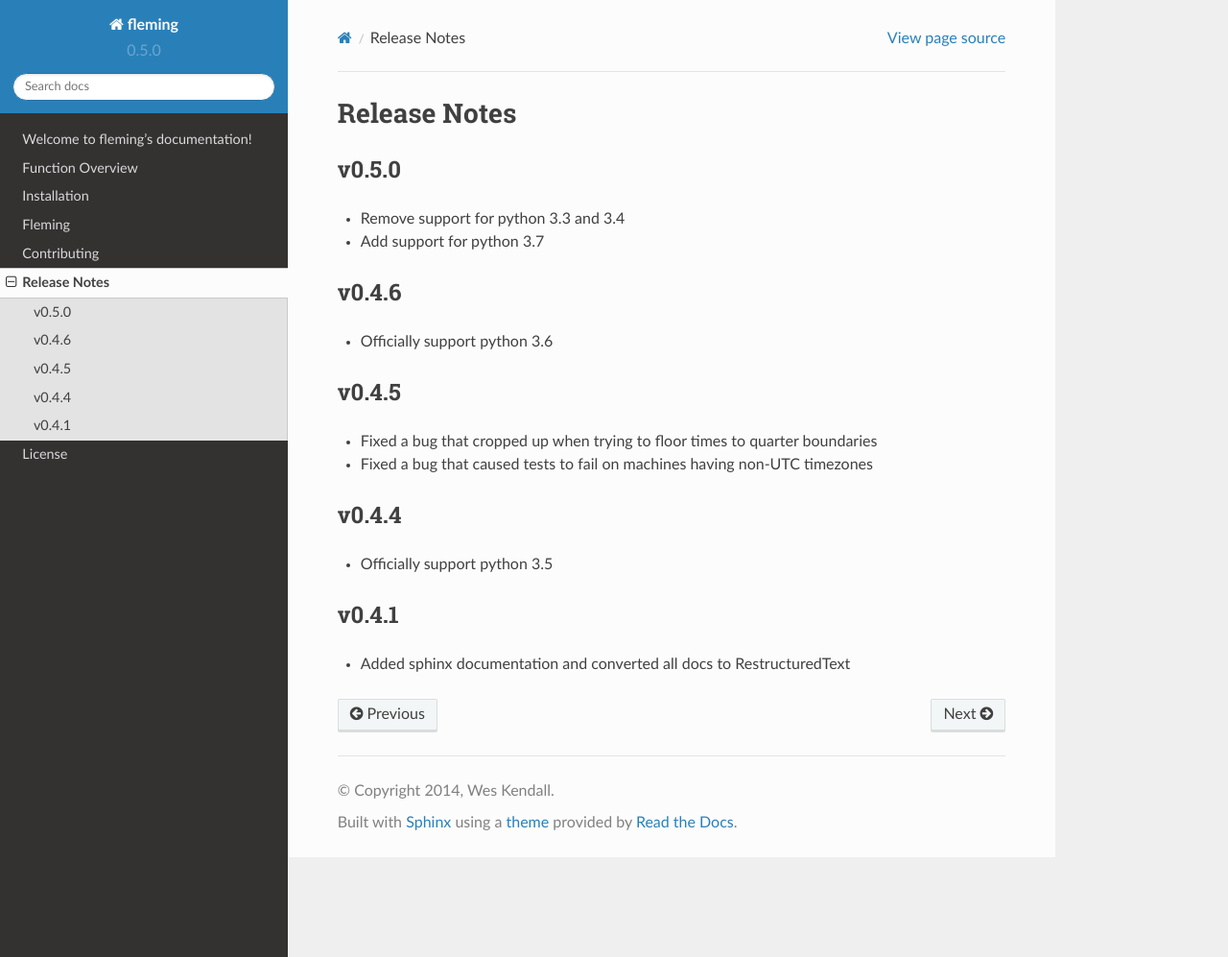
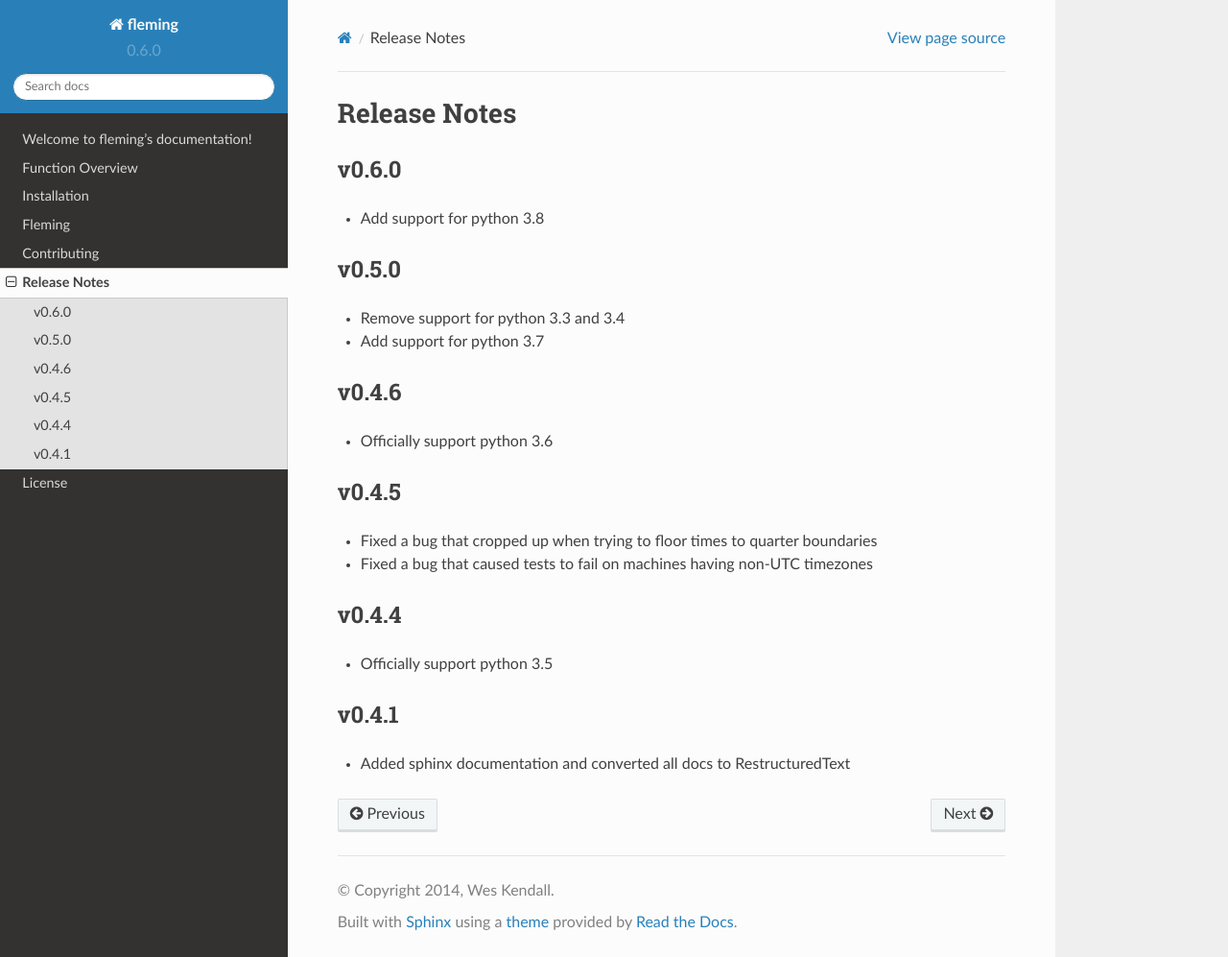
Before and after one commit to ambitioninc/fleming, a Sphinx documentation site: the page built from docs/release_notes.rst, in a window 1280 px wide and 997 px high. Shown: the whole window at 96% size. Built offline with Sphinx 7.4.7 and the Read the Docs theme 2.0.0, drawn with Linux system fonts in a browser that asks for light colours.

Commit message:
python 3.8

```diff
--- a/docs/release_notes.rst
+++ b/docs/release_notes.rst
@@ -1,5 +1,9 @@
 Release Notes
 =============
+
+v0.6.0
+------
+* Add support for python 3.8
 
 v0.5.0
 ------
--- a/fleming/version.py
+++ b/fleming/version.py
@@ -1,2 +1,2 @@
 # pragma: no cover
-__version__ = '0.5.0'
+__version__ = '0.6.0'
--- a/setup.py
+++ b/setup.py
@@ -49,6 +49,7 @@ setup(
         'Programming Language :: Python :: 3.5',
         'Programming Language :: Python :: 3.6',
         'Programming Language :: Python :: 3.7',
+        'Programming Language :: Python :: 3.8',
     ],
     keywords='python datetime pytz timezone timedelta arithmetic floor conversion',
     url='https://github.com/ambitioninc/fleming',
```
Also changed, not shown: .travis.yml.
